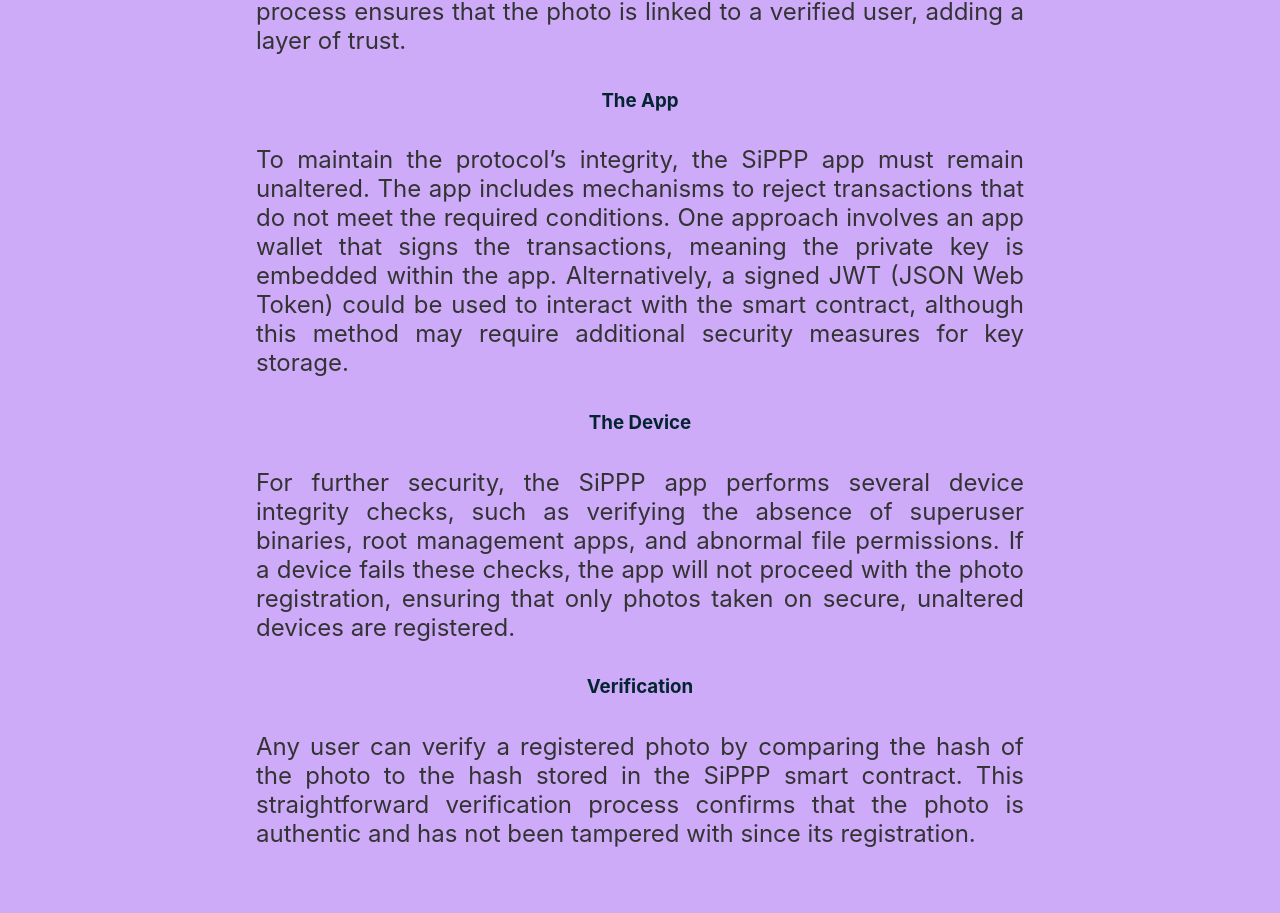
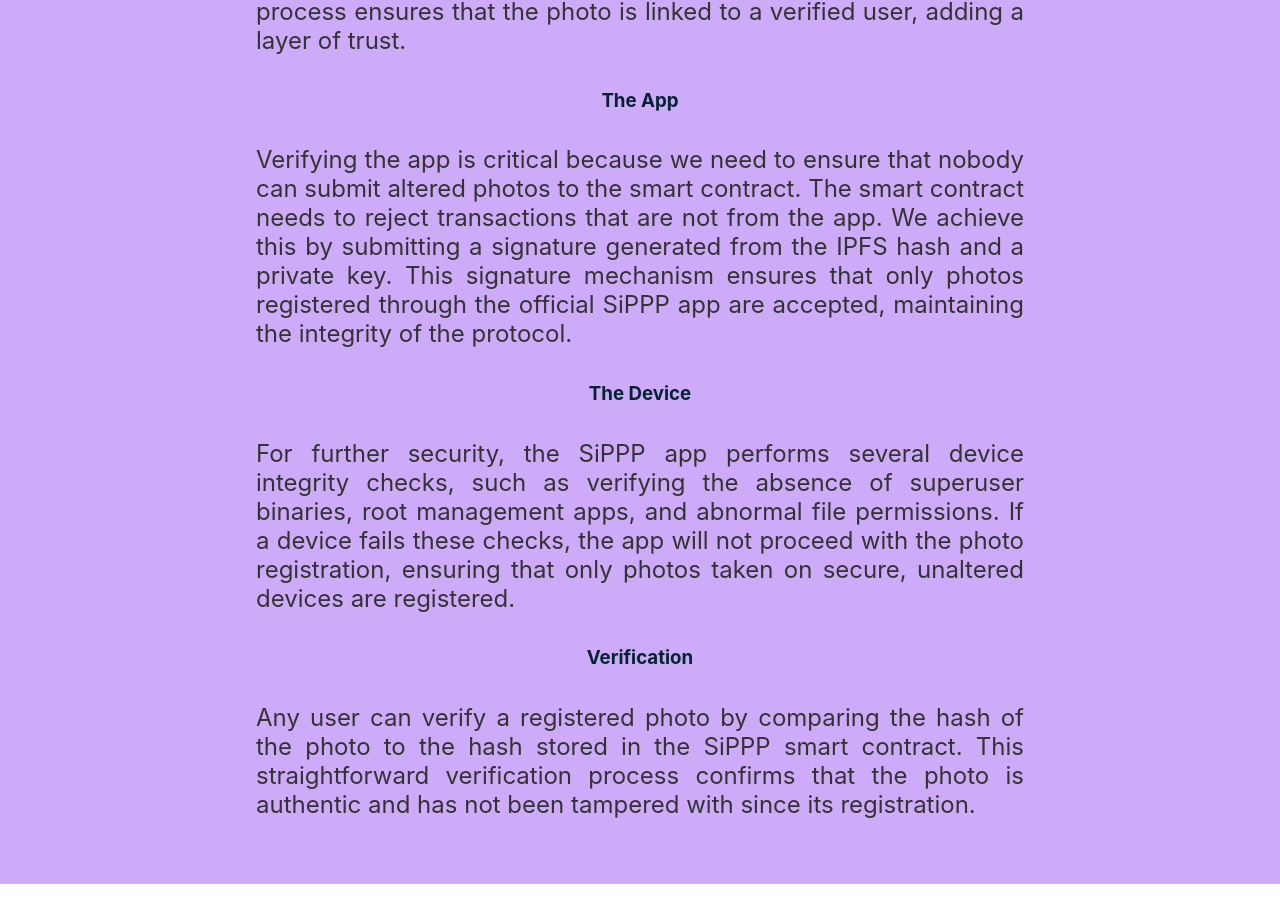
Before and after one commit to SiPPProtocol/SiPPP.box, a React (Create React App) app in the folder sippp.box/: page /about in a window 1280 px wide. Shown: the part 1673-2586 px from the top of the page. After the commit the page ends 2557 px from the top, so only its background shows below. Built offline with nearby package versions, Linux system fonts and the light colour scheme.

Commit message:
more copy

```diff
--- a/sippp.box/src/About.js
+++ b/sippp.box/src/About.js
@@ -64,12 +64,12 @@
 
         <h3>The App</h3>
         <p>
-            To maintain the protocol’s integrity, the SiPPP app must remain unaltered.
-            The app includes mechanisms to reject transactions that do not meet the
-            required conditions. One approach involves an app wallet that signs the
-            transactions, meaning the private key is embedded within the app. Alternatively,
-            a signed JWT (JSON Web Token) could be used to interact with the smart contract,
-            although this method may require additional security measures for key storage.
+            Verifying the app is critical because we need to ensure that nobody can
+            submit altered photos to the smart contract. The smart contract needs to
+            reject transactions that are not from the app. We achieve this by submitting
+            a signature generated from the IPFS hash and a private key. This signature
+            mechanism ensures that only photos registered through the official SiPPP
+            app are accepted, maintaining the integrity of the protocol.
         </p>
 
         <h3>The Device</h3>
```
